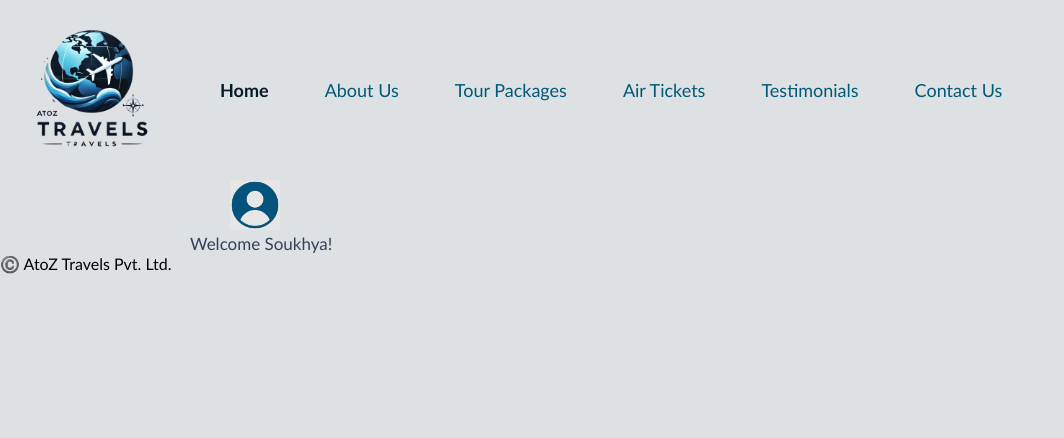
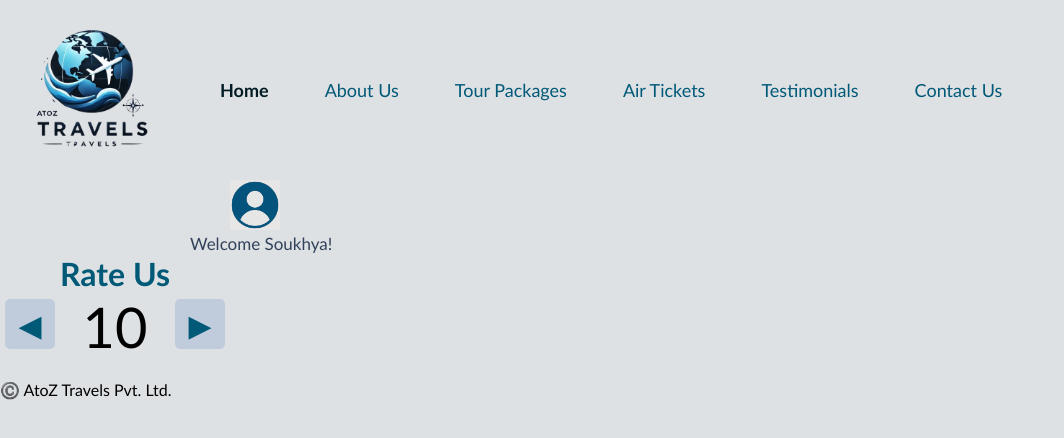
Before and after one commit to soukhyakhot/react-app, a React (Vite) app: page /aboutus in a window 1280 px wide. Shown: the top 438 px of the page, without its empty margins (0-1064 px from the left). Built offline with nearby package versions, Linux system fonts and the light colour scheme.

Commit message:
new feature

```diff
--- a/src/App.jsx
+++ b/src/App.jsx
@@ -10,6 +10,7 @@ import Kerala from "./assets/Kerala.jpg"
 import Kashmir from "./assets/Kashmir.jpg"
 import Maharashtra from "./assets/Maharashtra.jpg"
 import Testimonials from "./testimonials/Testimonials.jsx";
+import AboutUs from "./aboutUs/AboutUs.jsx";
 
 
 function App() {
@@ -27,6 +28,7 @@ function App() {
       <Header isLoggedIn={true} username='Soukhya'/> <Routes>
                 <Route path="/react-app" element={<Home/>} />
                 <Route path="/testimonials" element={<Testimonials />} />
+                <Route path="/aboutus" element={<AboutUs />} />
             </Routes>
       </Router>
 
--- a/src/Footer.jsx
+++ b/src/Footer.jsx
@@ -1,7 +1,14 @@
+
 
 function Footer(){
+
+    const styles = {
+        fotterstyle: {
+            clear: 'both',
+        },}
+
     return(
-        <footer>
+        <footer className={styles.fotterstyle}>
             <p>©️ AtoZ Travels Pvt. Ltd.</p>
         </footer>
     );
--- a/src/Header/Header.jsx
+++ b/src/Header/Header.jsx
@@ -8,13 +8,14 @@ import React, { useState } from "react";
 function Header(props){
 
     const [activePage, setActivePage] = useState("home");
-    const welcomeMessage = <p className = {styles.welcomemsg}>Welcome {props.username}!</p>
-
-    const loginPrompt = <p className = {styles.welcomemsg}>Login</p>
 
     const handleNavClick = (page) => {
         setActivePage(page);
     };
+
+    const welcomeMessage = <p className = {styles.welcomemsg}>Welcome {props.username}!</p>
+
+    const loginPrompt = <p className = {styles.welcomemsg}>Login</p>
 
     return(
         <>
@@ -24,7 +25,8 @@ function Header(props){
                 <ul>
                     <li><Link to="/react-app"  className={activePage === "home" ? styles.active : ""}
                                 onClick={() => handleNavClick("home")}>Home</Link></li>
-                    <li><a href="#">About Us</a></li>
+                    <li><Link to="/aboutus" className={activePage === "aboutus" ? styles.active : ""}
+                                onClick={() => handleNavClick("aboutus")}>About Us</Link></li>
                     <li><a href="#">Tour Packages</a></li>
                     <li><Link target = "_blank" to="https://www.goindigo.in/">Air Tickets</Link></li>
                     <li><Link to="/testimonials" className={activePage === "testimonials" ? styles.active : ""}
--- /dev/null
+++ b/src/aboutUs/AboutUs.jsx
@@ -0,0 +1,10 @@
+import Rating from "./Rating"
+
+
+
+function AboutUs(){
+
+    return(<Rating/>);
+}
+
+export default AboutUs
--- /dev/null
+++ b/src/aboutUs/Rating.jsx
@@ -0,0 +1,34 @@
+import React, { useState } from "react";
+import styles from "./Rating.module.css"
+
+
+function Rating(){
+
+    const [rate, setRate] = useState(10);
+
+    const increment = () => {
+        if (rate < 10) {
+            setRate(rate + 1)}
+    }
+
+    const decrement = () => {
+        if (rate > 1) {
+        setRate(rate - 1)}
+    }
+
+    return(<>
+        <div className={styles.rateContainer}>
+            <button className={styles.rateButton} onClick={decrement}>◀</button>
+            <div className={styles.centerContent}>
+                <h1>Rate Us</h1>
+                <p className={styles.rateDisplay}>{rate}</p>
+            </div>
+            <button className={styles.rateButton} onClick={increment}>▶</button>
+
+    </div>
+    </>
+
+    );
+}
+
+export default Rating
--- /dev/null
+++ b/src/aboutUs/Rating.module.css
@@ -0,0 +1,44 @@
+.heading{
+    text-align: left;
+    margin-bottom: 10px;
+    padding-left: 40px;
+    font-size: 30px;
+    display: block;
+}
+
+
+.rateContainer{
+    text-align: center;
+    display: flex;
+    /* align-items: center; */
+    /* justify-content: center; */
+    padding-bottom: 20px;
+    float: left;
+    width: 100%;
+
+}
+
+
+.rateButton{
+    width: 50px;
+    height: 50px;
+    margin: 5px;
+    margin-top: 45px;
+    background-color: rgb(192, 204, 220);
+    color: rgb(0, 89, 119);
+    border: none;
+    border-radius: 5px;
+    cursor: pointer;
+    font-size: 30px;
+    float: left;
+
+}
+
+.rateDisplay{
+    font-size: 3.5em;
+    margin-left: 15px;
+    margin-right: 15px;
+    /* float: left; */
+
+
+}
--- a/src/index.css
+++ b/src/index.css
@@ -1,3 +1,4 @@
+
 *{
   background-color:rgb(222, 225, 228);
   font-family:'Trebuchet MS';
```
